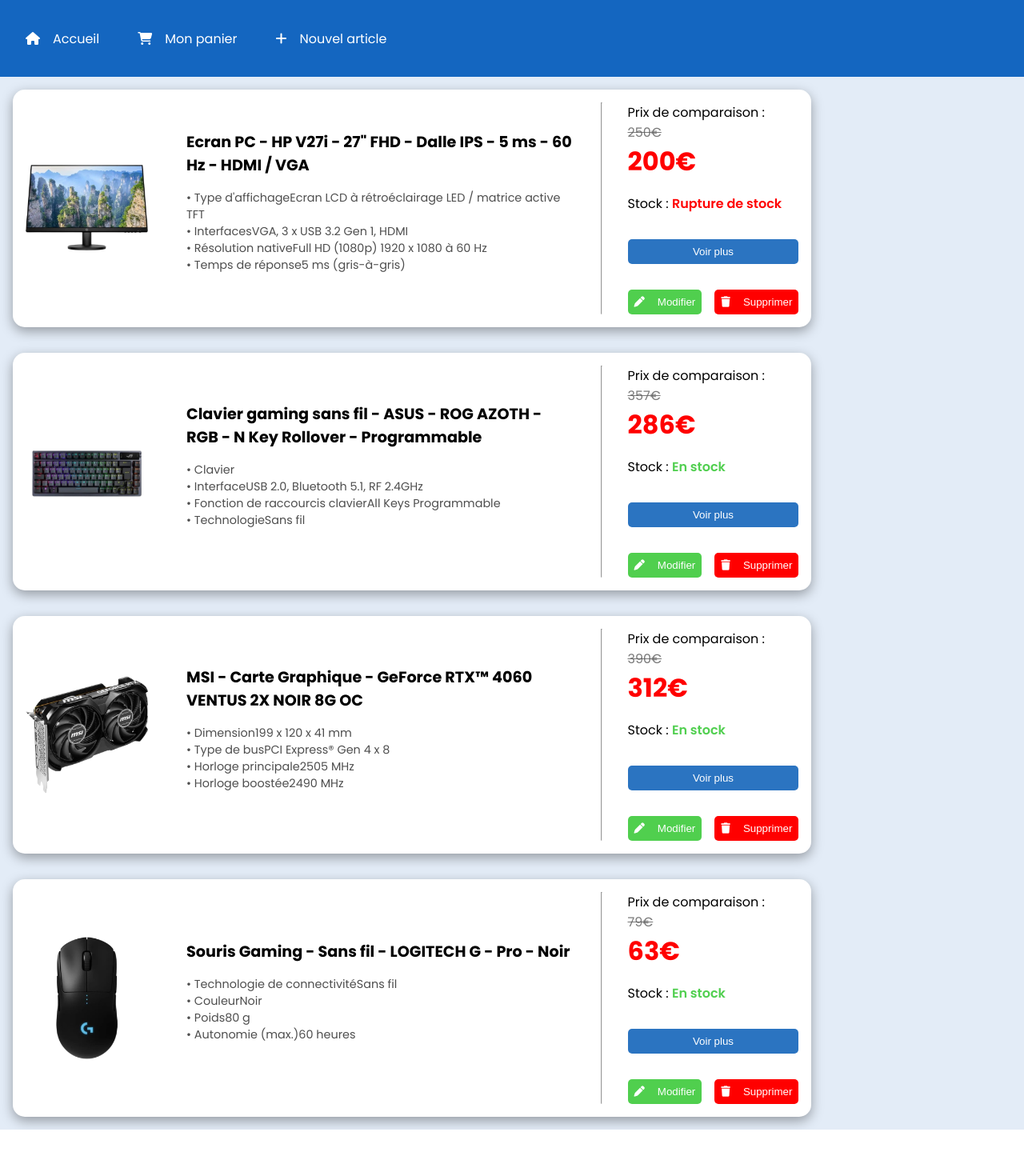
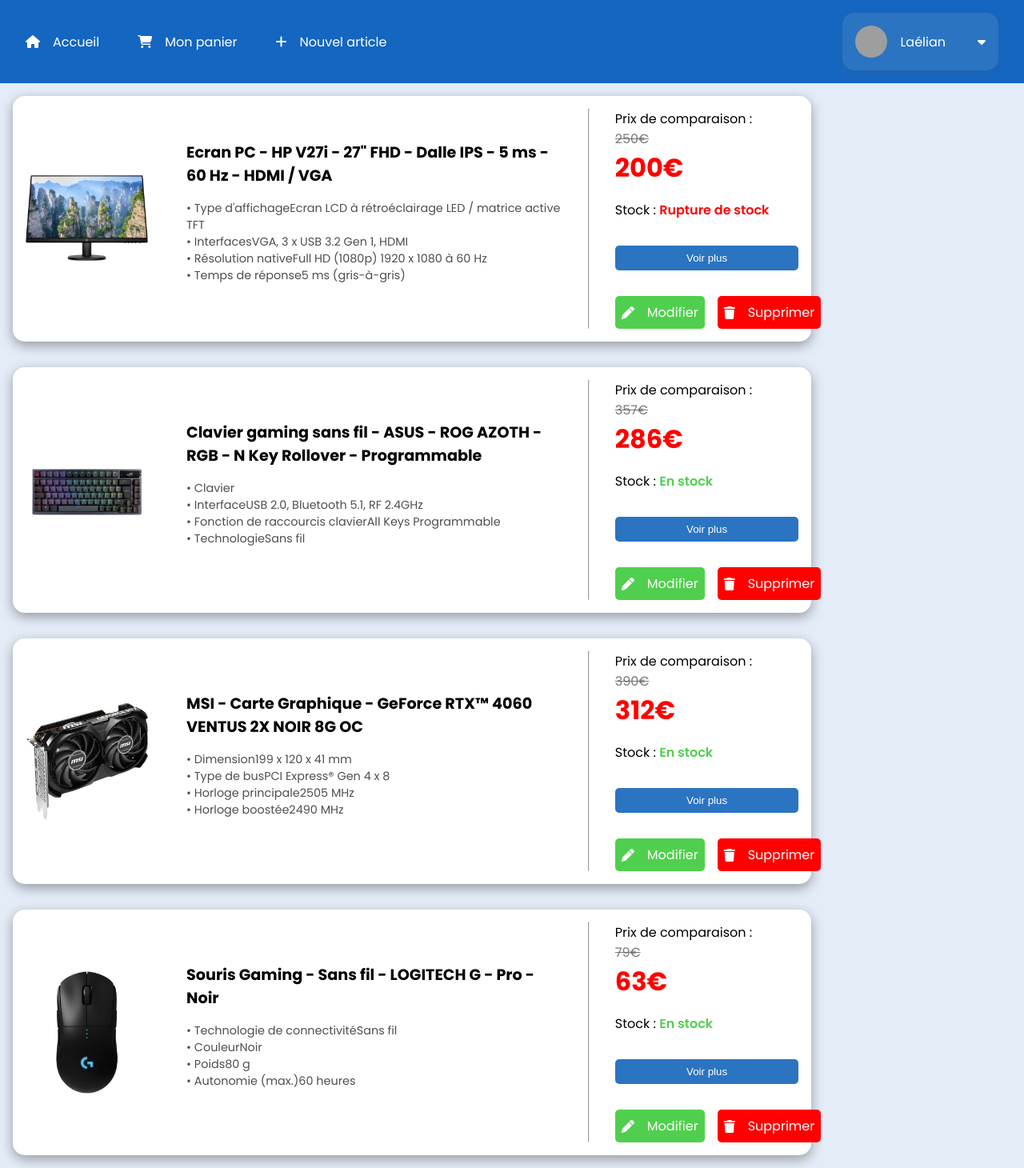
Before and after one commit to laelian-r/elirow, a PHP site: page /pages/index.php in a window 1280 px wide. Shown: the whole page at 80% size. Before the commit the page ends 1412 px from the top, so only its background shows below. Run offline with PHP 8.4, Linux system fonts and the light colour scheme; a user stored in the database is signed in; data comes from the database, SQL or seed files in the repository; grey boxes are pictures that could not be loaded.

Commit message:
Finish dropdown

```diff
--- a/assets/css/style.css
+++ b/assets/css/style.css
@@ -17,14 +17,16 @@ body {
 
 nav {
     background-color: #005abbe8;
-    padding: 2rem;
+    padding: 1rem 2rem;
+    overflow: visible;
+    position: relative;
 }
 
 nav ul {
     display: flex;
     justify-content: space-between;
     align-items: center;
-    height: 2rem;
+    /* height: 2rem; */
 }
 
 a {
@@ -44,53 +46,45 @@ li {
     gap: 3rem;
 }
 
+
+/* Dropdown */
+
+.dropdown-container {
+    position: relative;
+    display: flex;
+    flex-direction: column;
+    padding: 0.5rem 0;
+    background-color: #2b74c1;
+    border-radius: 15px;
+    box-shadow: rgba(99, 99, 99, 0.2) 0px 2px 8px 0px;
+}
+
+.dropdown-container:hover {
+    border-radius: 10px 10px 0 0;
+}
+
+.dropdown-container {
+    position: relative;
+    display: flex;
+    flex-direction: column;
+    padding: 0.5rem 0;
+    background-color: #2b74c1;
+    border-radius: 15px;
+    box-shadow: rgba(99, 99, 99, 0.2) 0px 2px 8px 0px;
+}
+
 .link-icon-container {
     display: flex;
     align-items: center;
     justify-content: space-between;
-    background-color: #2b74c1;
     border-radius: 10px;
     padding: 0.5rem 1rem;
-    gap: 1.5rem;
-}
-
-.link-icon-container:hover {
-    border-radius: 10px 10px 0 0;
+    gap: 2.5em;
+    cursor: default;
 }
 
 i {
     color: white;
-}
-
-.dropdown-container {
-    position: relative;
-    display: inline-block;
-}
-
-.profile-picture-container {
-    display: flex;
-    align-items: center;
-    justify-content: center;
-    gap: 1rem;
-    color: white;
-    border-radius: 10px;
-    transition: 0.3s;
-}
-
-.dropdown-content {
-  display: none;
-  position: absolute;
-  background-color: #2b74c1;
-  width: 100%;
-  z-index: 1;
-  border-radius: 0 0 10px 10px;
-}
-
-.dropdown-container:hover .dropdown-content {
-    display: flex;
-    flex-direction: column;
-    gap: 1rem;
-    padding: 1rem;
 }
 
 .profile-picture {
@@ -98,6 +92,36 @@ i {
     height: 2.5rem;
     width: 2.5rem;
     border-radius: 50px;
+}
+
+.profile-picture-container {
+    display: flex;
+    align-items: center;
+    gap: 1rem;
+    color: white;
+    border-radius: 10px;
+    transition: 0.3s;
+    width: 100%;
+}
+
+.dropdown-content {
+    display: none;
+    position: absolute;
+    top: 100%; /* Positionne le menu en dessous de l'icône */
+    right: 0; /* Aligner à droite si besoin */
+    background-color: #2b74c1;
+    /* background-color: #333; */
+    z-index: 10;
+    padding: 1rem;
+    border-radius: 0 0 10px 10px;
+    /* box-shadow: rgba(0, 0, 0, 0.35) 0px 5px 15px; */
+    width: 100%;
+}
+
+.dropdown-container:hover .dropdown-content {
+    display: flex;
+    flex-direction: column;
+    gap: 1rem;
 }
 
 /* HOMEPAGE */
@@ -243,7 +267,7 @@ form input[type="submit"] {
     margin-top: 1rem;
 }
 
-button {
+.edit-article {
     width: 100%;
     color: white;
     border: none;
--- a/components/navbar.php
+++ b/components/navbar.php
@@ -58,7 +58,7 @@ if (isset($_SESSION['id_utilisateur'])) {
             <?php endif; ?>
         </div>
 
-        <?php if (isset($_SESSION['id_utilisateur']) && $image): ?>
+        <?php if (isset($_SESSION['id_utilisateur'])): ?>
         <!-- <div class="profile-picture-container">
             <p><?= $username; ?></p>
             <img src="../assets/profile-pictures/<?php echo $image; ?>" alt="<?= $image; ?>" class="profile-picture">
@@ -66,7 +66,10 @@ if (isset($_SESSION['id_utilisateur'])) {
 
         <div class="dropdown-container">
             <div class="link-icon-container">
-                <p class="profile-picture-container"><img src="../assets/profile-pictures/<?php echo $image; ?>" alt="<?= $image; ?>" class="profile-picture"><?= $username; ?></p>
+                <div class="profile-picture-container">
+                    <img src="../assets/profile-pictures/<?= $image; ?>" alt="<?= $image; ?>" class="profile-picture">
+                    <p><?= $username; ?></p>
+                </div>
                 <i class="fa-solid fa-caret-down"></i>
             </div>
             <div class="dropdown-content">
--- a/pages/index.php
+++ b/pages/index.php
@@ -73,8 +73,8 @@
                             <?php if (isset($_SESSION['id_utilisateur']) && $user_role == 1): ?>
                                 <!-- <hr> -->
                                 <div class="admin-btn">
-                                    <button class="edit"><i class="fa-solid fa-pen"></i>Modifier</button>
-                                    <button class="delete"><i class="fa-solid fa-trash"></i>Supprimer</button>
+                                    <a href="/test" class="edit edit-article"><i class="fa-solid fa-pen"></i>Modifier</a>
+                                    <a href="/test" class="delete edit-article"><i class="fa-solid fa-trash"></i>Supprimer</a>
                                 </div>
                             <?php endif ?>
                         </div>
```
